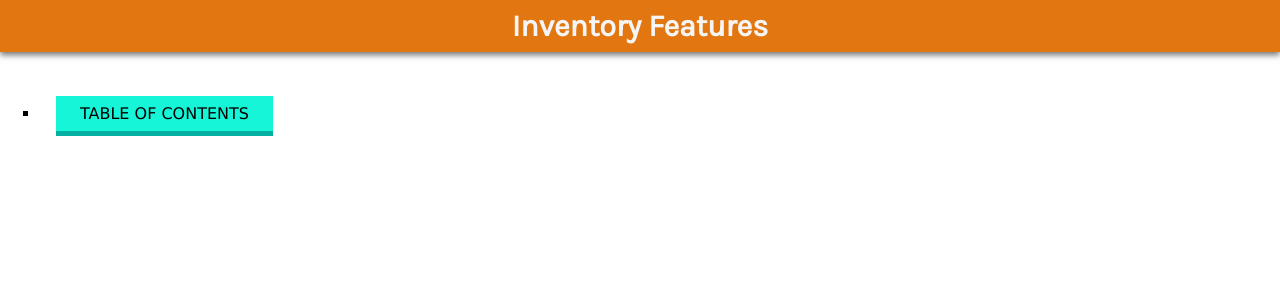
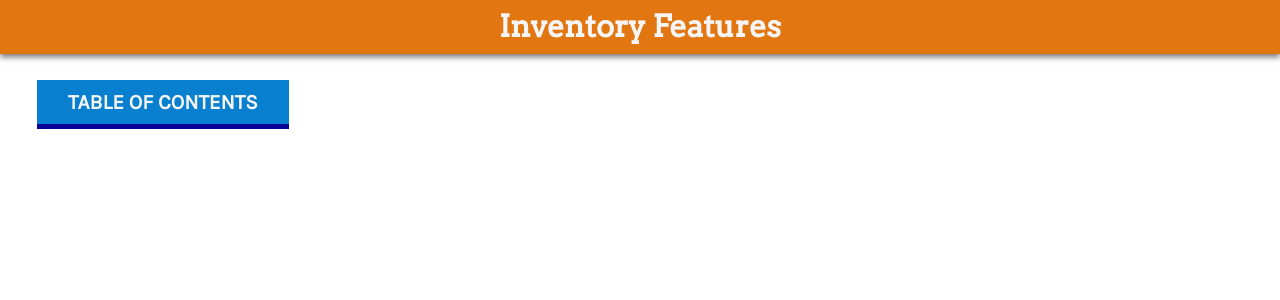
Before and after one commit to sanmukhgo/featurebook, a Django app: page / in a window 1280 px wide. Shown: the top 300 px of the page. Run offline with Django 3.2, Linux system fonts and the light colour scheme; parts of the project's set-up code (start-up, migrations or seed data) failed here and were passed over.

Commit message:
some changes

```diff
--- a/home/static/css/home.css
+++ b/home/static/css/home.css
@@ -1,8 +1,10 @@
 a.home {
-    font-family: 'Lucida Sans', 'Lucida Sans Regular', 'Lucida Grande', 'Lucida Sans Unicode', Geneva, Verdana, sans-serif;
-    background-color: rgb(22, 245, 215);
-    box-shadow: 0 5px 0 rgb(5, 175, 161);
-    color: black;
+    font-family: 'Karla', sans-serif;
+    font-size: 130%;
+    font-weight: bold;
+    background-color: rgb(8, 128, 207);
+    box-shadow: 0 5px 0 rgb(6, 3, 150);
+    color: whitesmoke;
     padding: 0.5em 1.5em;
     margin-left: 1em;
     position: relative;
@@ -11,10 +13,10 @@ a.home {
 }
 
 a.home:hover {
-    background-color: rgb(156, 240, 229);
+    background-color: rgb(25, 223, 196);
 }
 
-ul.home-list {
+.home-list {
+    margin-left: 1em;
     list-style-type: square;
-    font-family: 'Montserrat', sans-serif;
 }
--- a/home/templates/home/homepage.html
+++ b/home/templates/home/homepage.html
@@ -7,9 +7,7 @@
 
 {% block content %}
 <br><br>
-<ul class="home-list">
-    <li>
-        <a class="home" href="{% url 'toc:heading_list' %}">Table of Contents</a>
-    </li>
-</ul>
+<span class="home-list">
+    <a class="home" href="{% url 'toc:heading_list' %}">Table of Contents</a>
+</span>
 {% endblock %}
--- a/static/css/base.css
+++ b/static/css/base.css
@@ -7,7 +7,7 @@ html {
 
 .base-heading {
     text-align: center;
-    font-family: 'Karla', sans-serif;
+    font-family: 'Arvo', serif;
     font-size: 190%;
     padding: 8px;
     font-weight: bold;
--- a/templates/base.html
+++ b/templates/base.html
@@ -4,6 +4,7 @@
 <head>
     <link href="https://fonts.googleapis.com/css?family=Karla&display=swap" rel="stylesheet">
     <link href="https://fonts.googleapis.com/css?family=Montserrat&display=swap" rel="stylesheet">
+    <link href="https://fonts.googleapis.com/css?family=Arvo&display=swap" rel="stylesheet">
     <link rel="stylesheet" href="{% static 'css/base.css' %}">
     {% block css %}
     {% endblock css %}
```
